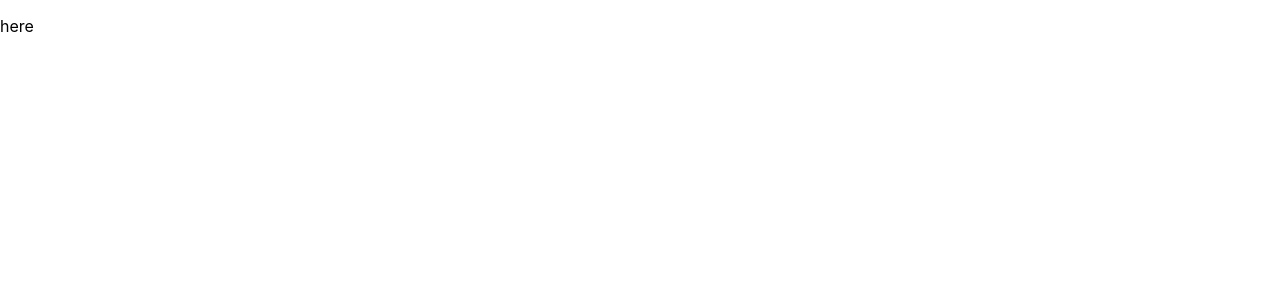
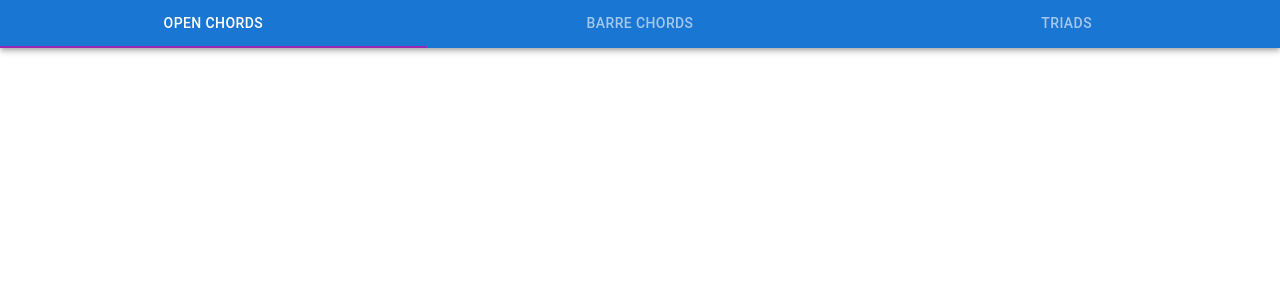
Before and after one commit to nickstern2/chord_recognition, a React (Create React App) app: page / in a window 1280 px wide. Shown: the top 300 px of the page. Built offline with nearby package versions, Linux system fonts and the light colour scheme.

Commit message:
some initial setup and various npm packages

```diff
--- a/src/App.tsx
+++ b/src/App.tsx
@@ -1,14 +1,8 @@
 import React from "react";
-import logo from "./logo.svg";
+import Home from "./pages/home";
 
 function App() {
-  return (
-    <div className='App'>
-      <header className='App-header'>
-        <p>here</p>
-      </header>
-    </div>
-  );
+  return <Home />;
 }
 
 export default App;
--- /dev/null
+++ b/src/components/chordTypesTabs.tsx
@@ -0,0 +1,49 @@
+import React from "react";
+
+import { useTheme } from "@mui/material/styles";
+import AppBar from "@mui/material/AppBar";
+import Tabs from "@mui/material/Tabs";
+import Tab from "@mui/material/Tab";
+import Typography from "@mui/material/Typography";
+import Box from "@mui/material/Box";
+import { Titles } from "../resubale/labelEnums";
+
+export const ChordTypesTabs = () => {
+  // const theme = useTheme();
+  const [value, setValue] = React.useState(0);
+
+  const handleChange = (event: React.SyntheticEvent, newValue: number) => {
+    setValue(newValue);
+  };
+
+  const handleChangeIndex = (index: number) => {
+    setValue(index);
+  };
+
+  return (
+    <Box>
+      <AppBar position='static'>
+        <Tabs
+          value={value}
+          onChange={handleChange}
+          indicatorColor='secondary'
+          textColor='inherit'
+          variant='fullWidth'
+          aria-label='full width tabs example'>
+          <Tab
+            label={Titles.openChords}
+            // {...a11yProps(0)}
+          />
+          <Tab
+            label={Titles.barreChords}
+            // {...a11yProps(1)}
+          />
+          <Tab
+            label={Titles.triads}
+            // {...a11yProps(2)}
+          />
+        </Tabs>
+      </AppBar>
+    </Box>
+  );
+};
--- /dev/null
+++ b/src/pages/chordQuiz.tsx
@@ -0,0 +1,5 @@
+import React from "react";
+
+export const ChordQuizForm = () => {
+  return <></>;
+};
--- /dev/null
+++ b/src/pages/home.tsx
@@ -0,0 +1,15 @@
+import React from "react";
+import { ChordTypesTabs } from "../components/chordTypesTabs";
+import { ChordQuizForm } from "./chordQuiz";
+
+const Home = () => {
+  return (
+    <>
+      <ChordTypesTabs />
+      {/* //TODO: Pass props including chord sounds */}
+      <ChordQuizForm />
+    </>
+  );
+};
+
+export default Home;
--- /dev/null
+++ b/src/resubale/labelEnums.tsx
@@ -0,0 +1,5 @@
+export enum Titles {
+  openChords = "Open Chords",
+  barreChords = "Barre Chords",
+  triads = "Triads",
+}
```
Also changed, not shown: package.json (+8 -1 lines), tsconfig.json (+3 -8 lines), 1 other file (tests, documents, lock files or other folders).
